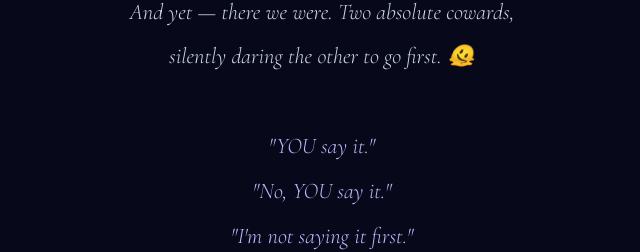
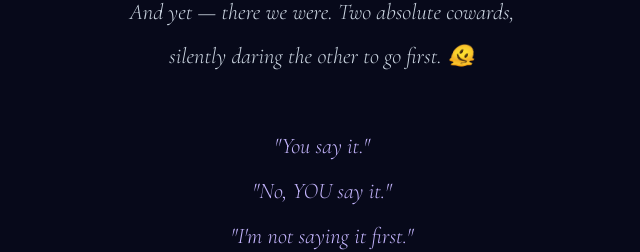
Before and after one commit to 404Ronak/ForUhh, a plain HTML site: page Index.html in a window 1280 px wide. Shown: the part 3833-4085 px from the top of the page, 318-958 px from the left. Drawn offline with nearby package versions, Linux system fonts and the light colour scheme.

Commit message:
Update Index.html

```diff
--- a/Index.html
+++ b/Index.html
@@ -809,7 +809,7 @@ section{position:relative;z-index:1;}
       We both <em>knew</em> we knew.<br><br>
       And yet — there we were. Two absolute cowards,<br>
       silently daring the other to go first. 🫠<br><br>
-      <em>"YOU say it."</em><br>
+      <em>"You say it."</em><br>
       <em>"No, YOU say it."</em><br>
       <em>"I'm not saying it first."</em><br>
       <em>"Neither am I."</em><br><br>
@@ -843,7 +843,7 @@ section{position:relative;z-index:1;}
           <span class="line-gold">ke mere liye kaafi sirf tum ho. 💜</span>
         </div>
         <div class="shayari-reactions" id="shayariReactions" style="opacity:0;">
-          🌙 🌸 ✨ 🌹
+          🌙 💜 🌸 ✨ 🥺 💫 🌹 💌
         </div>
         <span class="shayari-sig" id="shayariSig" style="opacity:0;">— Ronak, tumhare liye ✦</span>
       </div>
```
